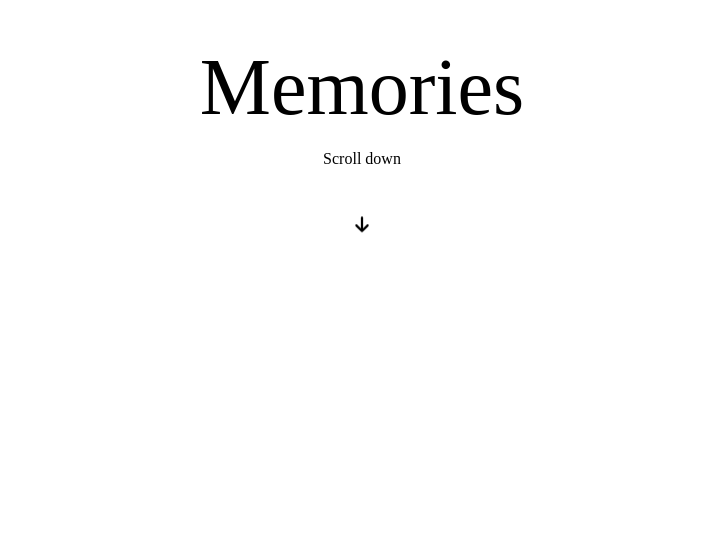
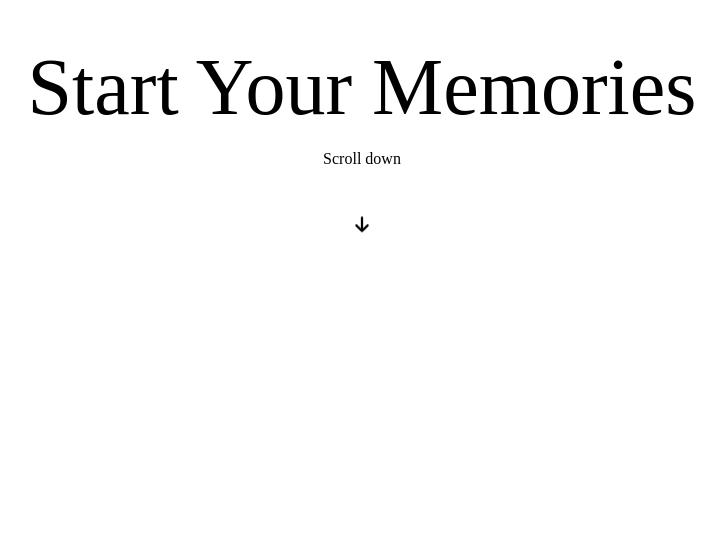
Before and after one commit to codeBender01/Valoriano, a React (Vite) app: page /memories in a window 1280 px wide. Shown: the part 262-800 px from the top of the page, without its empty margins (278-1003 px from the left). Built offline with nearby package versions, Linux system fonts and the light colour scheme; a web font is replaced by a local one.

Commit message:
some changes

```diff
--- a/src/pages/memories/Memories.tsx
+++ b/src/pages/memories/Memories.tsx
@@ -183,7 +183,9 @@ const Memories: FC = () => {
       <div className="demo-wrapper  flex flex-col gap-[20vh]">
         <header className="df aic jcc h-[100vh]">
           <div>
-            <h1 className="text-[30px] mobile:text-[80px]">Memories</h1>
+            <h1 className="text-[30px] mobile:text-[80px]">
+              Start Your Memories
+            </h1>
             <div className="flex flex-col items-center gap-[30px]">
               <div>Scroll down</div>
               <div
@@ -301,6 +303,7 @@ const Memories: FC = () => {
               }}
               id="account"
               className="bg-brown text-white h-[56px] w-[100%] font-main font-medium text-normal"
+              onClick={() => navigate("/configurator")}
             >
               Create your own
             </Button>
@@ -313,7 +316,7 @@ const Memories: FC = () => {
               className="bg-white text-brown !h-[56px] w-[100%] font-main font-medium text-normal border-brown"
               onClick={() => navigate("/home")}
             >
-              Go to homepage
+              Go to Homepage
             </Button>
           </div>
           {/* Fifth section end */}
--- a/src/pages/memories/MemoriesMobile.tsx
+++ b/src/pages/memories/MemoriesMobile.tsx
@@ -76,7 +76,9 @@ const MemoriesMobile: FC = () => {
     <div className="demo-wrapper  flex flex-col gap-[20vh] mobile:gap-[40vh]">
       <header className="df aic jcc h-[100vh]">
         <div>
-          <h1 className="text-[30px] mobile:text-[80px]">Memories</h1>
+          <h1 className="text-[30px] mobile:text-[80px]">
+            Start Your Memories
+          </h1>
           <div className="flex flex-col items-center gap-[30px]">
             <div>Scroll down</div>
             <div className="avatar p-[15px]" onClick={handleScroll}>
@@ -127,7 +129,7 @@ const MemoriesMobile: FC = () => {
         </ul>
       </section>
 
-      <footer className="df aic jcc">
+      <footer className="df aic jcc flex flex-col gap-[15px]">
         <Button
           style={{
             borderRadius: "0",
@@ -135,11 +137,12 @@ const MemoriesMobile: FC = () => {
           id="account"
           className="bg-brown text-white h-[42px]  font-main font-medium text-[12px] w-[60%]"
           onClick={() => {
-            navigate("/home");
+            navigate("/configurator");
           }}
         >
-          Go to Home
+          Go to Customization
         </Button>
+        <p className="underline">Go to Homepage</p>
       </footer>
     </div>
   );
```
